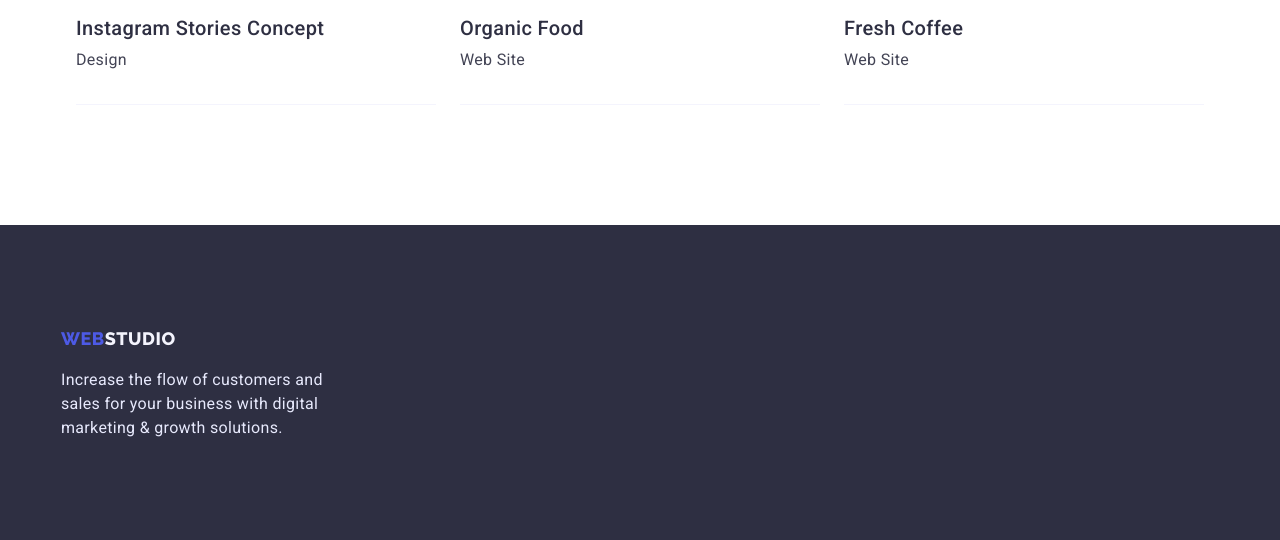
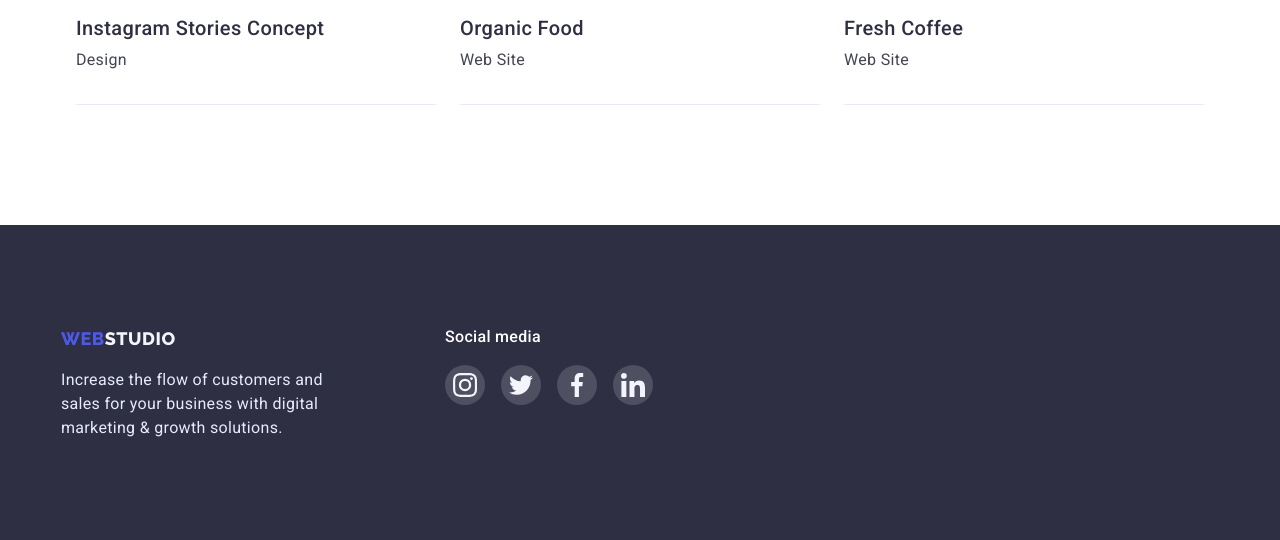
Before and after one commit to KaterynaNoskova/goit-markup-hw-04, a plain HTML site: page portfolio.html in a window 1280 px wide. Shown: the part 1545-2085 px from the top of the page. Drawn offline with Linux system fonts and the light colour scheme.

Commit message:
done HW4

```diff
--- a/css/styles.css
+++ b/css/styles.css
@@ -116,8 +116,15 @@ body{
 
 .slogan {
     background: var(--main-text-color, #2E2F42);
+    width: 1440px;
+    margin: 0 auto;
     padding-top: 188px;
     padding-bottom: 188px;
+    background-image: linear-gradient(rgba(46, 47, 66, 0.7), rgba(46, 47, 66, 0.7)), url(../images/slogan-bg.jpg);
+    background-repeat: no-repeat;
+    background-position: center;
+    background-size: cover;
+    flex-grow: 1;
 }
 .slogan-title {
     font-weight: 700;
@@ -259,8 +266,11 @@ body{
     justify-content: space-between;
 }
 .team-item {
-    width: calc(100% - 48 / 3);
+    width: 100%;
     margin-right: 24px;
+    box-shadow: 0px 1px 6px rgba(46, 47, 66, 0.08),
+    0px 1px 1px rgba(46, 47, 66, 0.16),
+    0px 2px 1px rgba(46, 47, 66, 0.08);
 }
 .team-item:nth-child(4n) {
     margin-right: 0;
@@ -311,36 +321,6 @@ body{
 .team-soc-link:is(:hover, :focus) {
     background-color: #404BBF;
 }
-/*-------------FOOTER-------------*/
-
-.footer {
-    background: var(--main-text-color, #2E2F42);
-    padding: 100px 0;
-
-}
-.footer-logo-link {
-    font-family: 'Raleway', sans-serif;
-    font-style: normal;
-    font-weight: 800;
-    font-size: 18px;
-    line-height: var(--typical-lh);
-    display: flex;
-    align-items: center;
-    letter-spacing: 0.03em;
-    text-transform: uppercase;
-    color: var(--accent-color, #4D5AE5);
-    margin-bottom: 16px;
-}
-.footer-accent-logo{
-    color: #F4F4FD;
-}
-.footer-desc {
-    font-size: 16px;
-    line-height: var(--typical-lh);
-    letter-spacing: 0.02em;
-    color: #E7E9FC;
-    width: 264px;
-}
 
 /*-------------CUSTOMERS-------------*/
 
@@ -377,10 +357,10 @@ body{
     display: flex;
     align-items: center;
     justify-content: center;
-
+    color: #8E8F99;
 }
 .customers-icon {
-
+    fill: currentColor;
 }
 .customers-icon-link:is(:hover, :focus) {
     border-color: #404BBF;
@@ -389,13 +369,83 @@ body{
     fill: #404BBF;
 }
 
+/*-------------FOOTER-------------*/
+
+.footer {
+    background: var(--main-text-color, #2E2F42);
+    padding: 100px 0;
+}
+.footer-wrap {
+    display: flex;
+    align-items: top;
+}
+.footer-text {
+    margin-right: 120px;
+}
+.footer-logo-link {
+    font-family: 'Raleway', sans-serif;
+    font-style: normal;
+    font-weight: 800;
+    font-size: 18px;
+    line-height: var(--typical-lh);
+    display: flex;
+    align-items: center;
+    letter-spacing: 0.03em;
+    text-transform: uppercase;
+    color: var(--accent-color, #4D5AE5);
+    margin-bottom: 16px;
+}
+.footer-accent-logo{
+    color: #F4F4FD;
+}
+.footer-desc {
+    font-size: 16px;
+    line-height: var(--typical-lh);
+    letter-spacing: 0.02em;
+    color: #E7E9FC;
+    width: 264px;
+}
+.footer-soc {
+
+}
+.footer-soc-title {
+    font-weight: 500;
+    font-size: 16px;
+    line-height: var(--typical-lh);
+    letter-spacing: 0.02em;
+    color: #FFFFFF;
+    margin-bottom: 16px;
+}
+.footer-soc-list {
+    display: flex;
+    justify-content: center;
+    gap: 16px;
+}
+.footer-soc-item {
+    width: 40px;
+    height: 40px;
+}
+.footer-soc-link {
+    width: 100%;
+    height: 100%;
+    border-radius: 50%;
+    display: flex;
+    justify-content: center;
+    align-items: center;
+    background-color: #f4f4fd2a;
+}
+.footer-soc-icon {
+    fill: #F4F4FD;
+}
+.footer-soc-link:is(:hover, :focus) {
+    background-color: #31D0AA;
+}
+
 /*-------------PORTFOLIO-------------*/
 
 .portfolio {
     padding-top: 96px;
     padding-bottom: 120px;
-}
-.visually-hidden {
 }
 .portfolio-filter-list {
     display: flex;
@@ -404,7 +454,12 @@ body{
     margin-bottom: 72px;
 }
 .portfolio-filter-item {
-
+    border-radius: 4px;
+}
+.portfolio-filter-item:is(:hover, :focus) {
+    box-shadow: 0px 3px 1px rgba(0, 0, 0, 0.1),
+    0px 2px 1px rgba(0, 0, 0, 0.08),
+    0px 2px 2px rgba(0, 0, 0, 0.12);
 }
 .portfolio-filter-btn {
     font-family: inherit;
@@ -437,7 +492,10 @@ body{
 .portfolio-projects-item {
     border-width: 0 0 0.5px 0;
     border-style: solid;
-    border-color: #F4F4FD;
+    border-color: #E7E9FC;
+}
+.portfolio-projects-item:is(:hover, :focus) {
+    box-shadow: 0px 1px 6px rgba(46, 47, 66, 0.08);
 }
 .portfolio-projects-link {
 
--- a/portfolio.html
+++ b/portfolio.html
@@ -146,8 +146,46 @@
     </main>
     <footer class="footer">
         <div class="container">
-            <a class="footer-logo-link link" href="./index.html">Web<span class="footer-accent-logo">Studio</span></a>
-            <p class="footer-desc">Increase the flow of customers and sales for your business with digital marketing & growth solutions.</p>
+            <section class="footer-wrap">
+            <section class="footer-text">
+                <a class="footer-logo-link link" href="./index.html">Web<span class="footer-accent-logo">Studio</span></a>
+                <p class="footer-desc">Increase the flow of customers and sales for your business with digital marketing & growth solutions.</p>
+            </section>
+            <section class="footer-soc">
+                <h3 class="footer-soc-title">Social media</h3>
+                <ul class="footer-soc-list list">
+                    <li class="footer-soc-item">
+                        <a href="#" class="footer-soc-link link">
+                            <svg class="footer-soc-icon" width="24" height="24">
+                                <use href="./images/icons.svg#icon-instagram"></use>
+                            </svg>
+                        </a>
+                    </li>
+                    <li class="footer-soc-item">
+                        <a href="#" class="footer-soc-link link">
+                            <svg class="footer-soc-icon" width="24" height="24">
+                                <use href="./images/icons.svg#icon-twitter"></use>
+                            </svg>
+                        </a>
+                    </li>
+                    <li class="footer-soc-item">
+                        <a href="#" class="footer-soc-link link">
+                            <svg class="footer-soc-icon" width="24" height="24">
+                                <use href="./images/icons.svg#icon-facebook"></use>
+                            </svg>
+                        </a>
+                    </li>
+                    <li class="footer-soc-item">
+                        <a href="#" class="footer-soc-link link">
+                            <svg class="footer-soc-icon" width="24" height="24">
+                                <use href="./images/icons.svg#icon-linkedin"></use>
+                            </svg>
+                        </a>
+                    </li>
+                </ul>
+            </section>
+            </section>
         </div>
     </footer>
+</body>
 </html>
```
Also changed, not shown: index.html (+46 -9 lines), images/icons.svg, images/slogan-bg.jpg (added).
